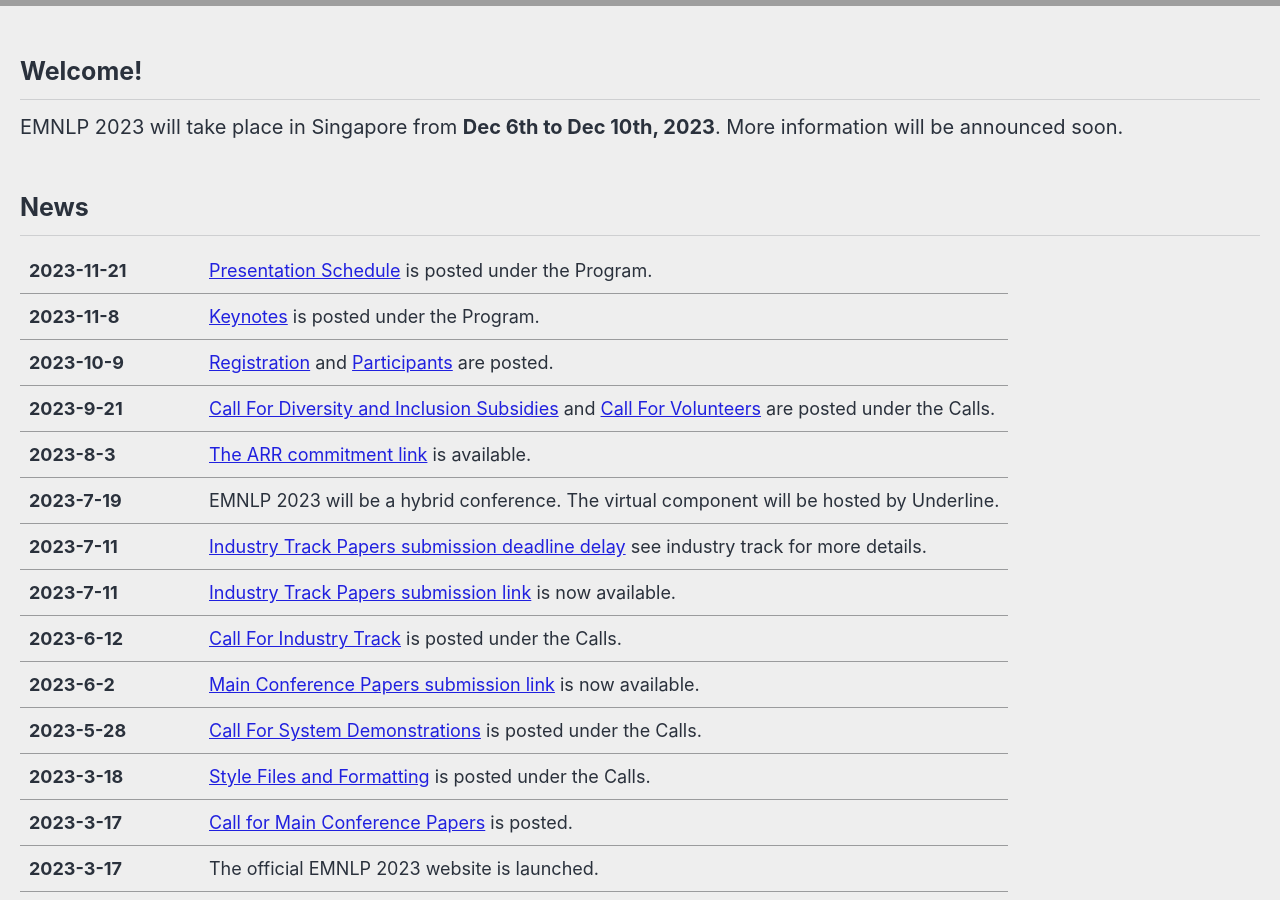
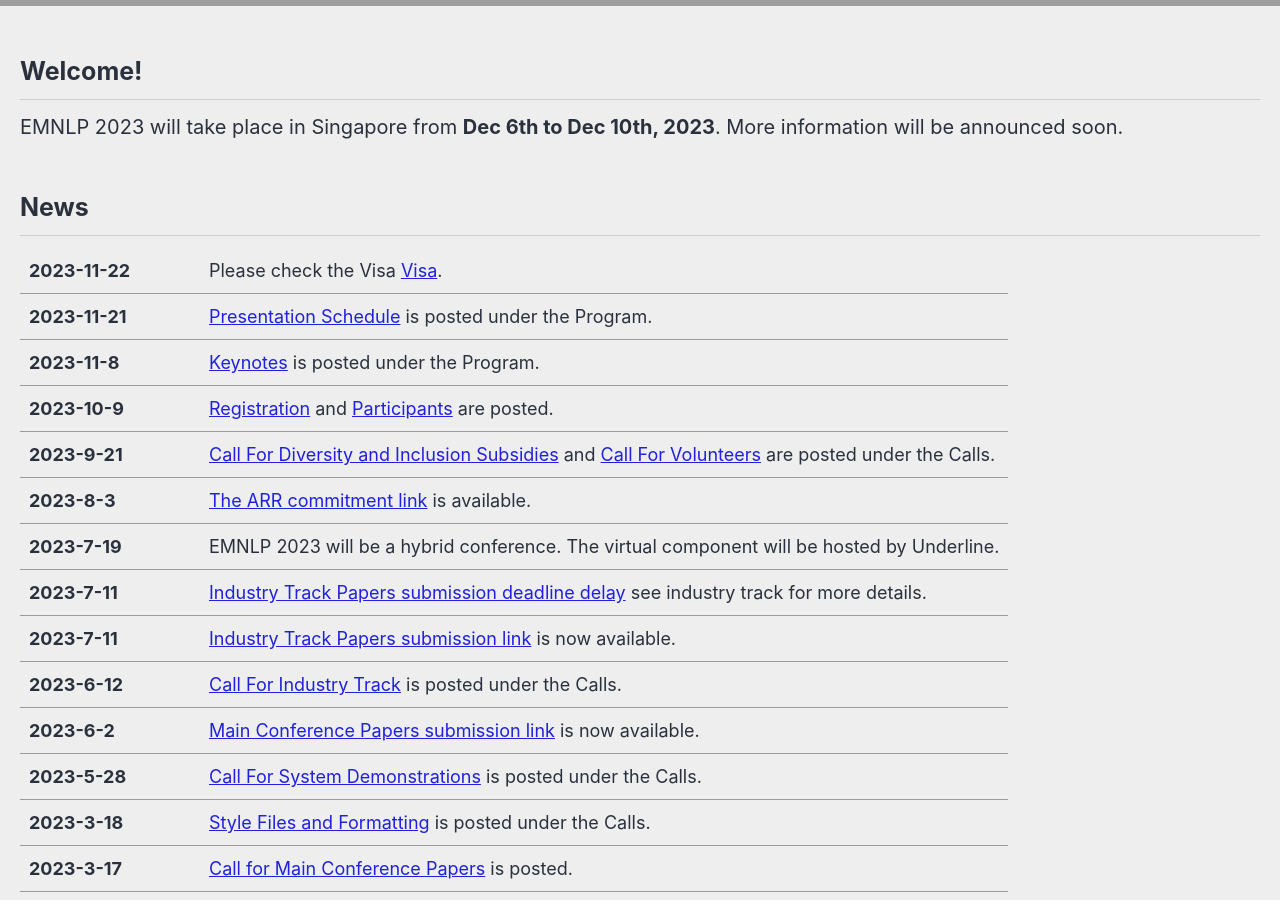
Before and after one commit to acl-org/emnlp-2023, a Jekyll site: the page built from _pages/home.md, in a window 1280 px wide and 900 px high, scrolled down 449 px. Built offline with Jekyll 4.4.1, drawn with Linux system fonts in a browser that asks for light colours; cached includes are drawn as plain includes; nearby versions of some CDN libraries; grey boxes are pictures that could not be loaded.

Commit message:
Update home.md

```diff
--- a/_pages/home.md
+++ b/_pages/home.md
@@ -17,6 +17,8 @@
 .news-table { font-size: .9em; table-layout: fixed; }
 .news-table tr td:nth-child(1) { font-weight: bold; width: 10em; }
 </style>
+
+| 2023-11-22 | Please check the Visa [Visa](https://2023.emnlp.org/participants/#visa-requirements).
 | 2023-11-21 |[Presentation Schedule](https://2023.emnlp.org/program/) is posted under the Program.
 | 2023-11-8 | [Keynotes](https://2023.emnlp.org/program/keynotes/) is posted under the Program.
 | 2023-10-9 | [Registration](https://2023.emnlp.org/registration/) and [Participants](https://2023.emnlp.org/participants/)  are posted.
```
